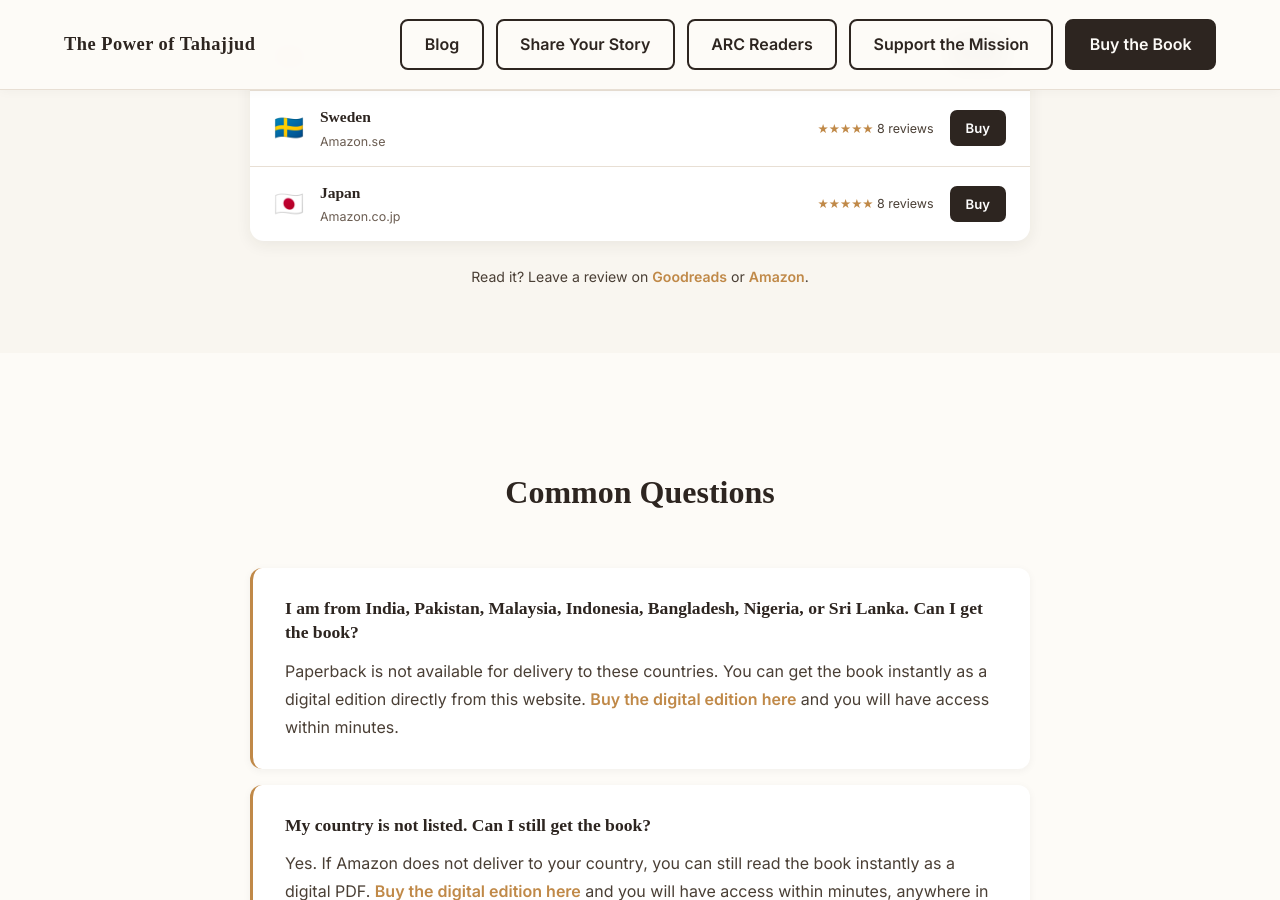
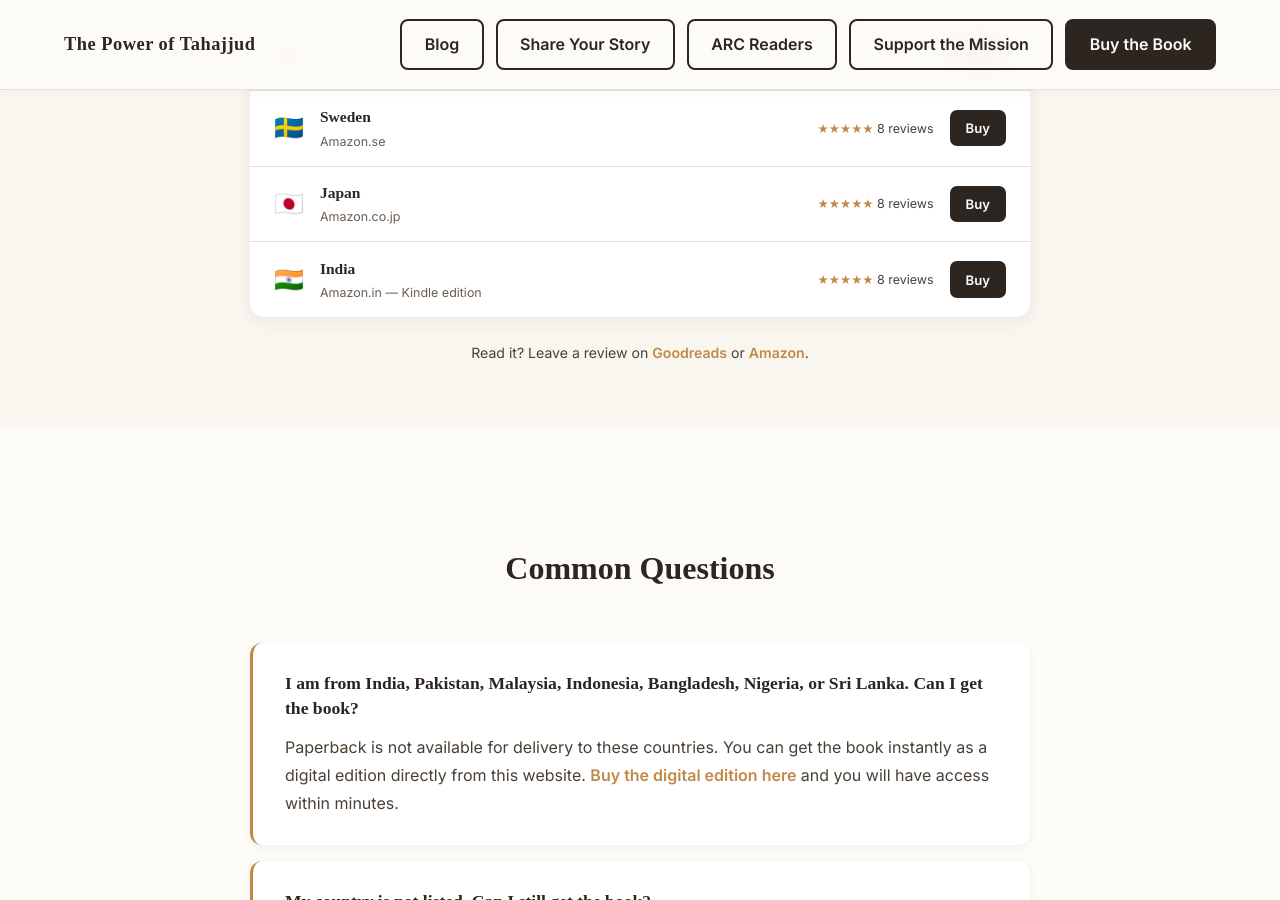
Before and after one commit to Omnitryx-Inc/tahajjud-fe-main, a Jekyll site: the page built from pages/get-the-book.html, in a window 1280 px wide and 900 px high, scrolled down 1327 px. Built offline with Jekyll 4.4.1, drawn with Linux system fonts in a browser that asks for light colours; some web fonts are replaced.

Commit message:
adjustments

```diff
--- a/pages/get-the-book.html
+++ b/pages/get-the-book.html
@@ -438,6 +438,18 @@
         </div>
       </div>
 
+      <div class="marketplace-row">
+        <div class="marketplace-flag">🇮🇳</div>
+        <div class="marketplace-info">
+          <div class="marketplace-country">India</div>
+          <div class="marketplace-retailer">Amazon.in — Kindle edition</div>
+        </div>
+        <div class="marketplace-reviews"><span class="stars">★★★★★</span> 8 reviews</div>
+        <div class="marketplace-actions">
+          <a href="https://www.amazon.in/dp/B0GGY91C71" class="marketplace-btn" target="_blank" rel="noopener" onclick="gtag('event','click_buy_physical',{country:'IN',button_location:'buy_page'});">Buy</a>
+        </div>
+      </div>
+
     </div>
 
     <p style="text-align:center; margin-top: 1.5rem; font-size: 0.88rem; color: var(--text-medium);">
```
